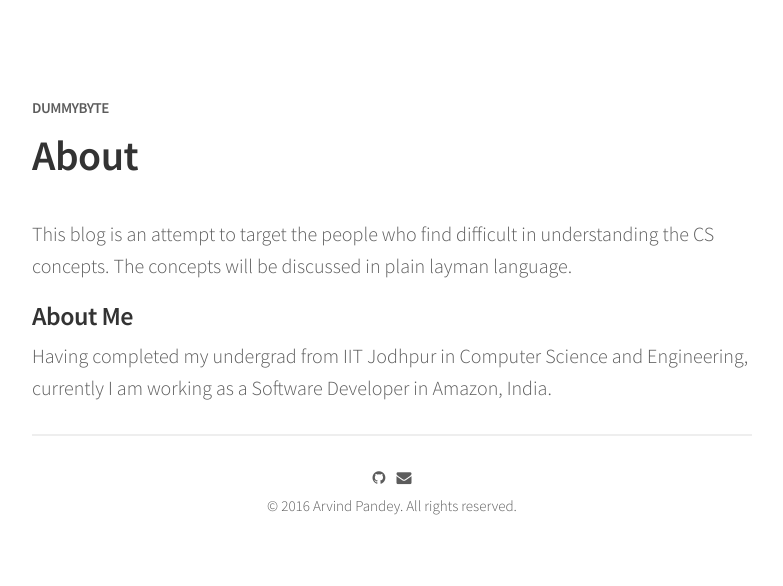
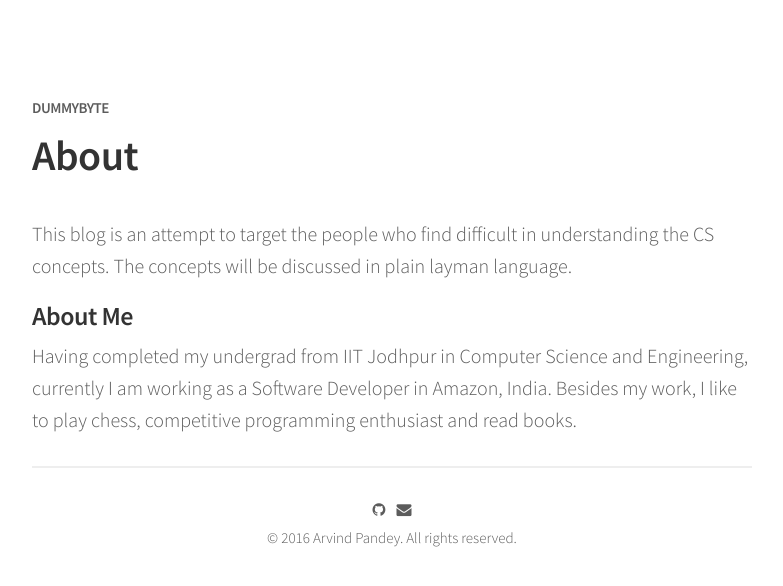
Before and after one commit to dummybyte/blog, a Jekyll site: the page built from about.md, in a window 1280 px wide. Shown: the top 586 px of the page, without its empty margins (248-1031 px from the left). Built offline with Jekyll 4.4.1, drawn with Linux system fonts in a browser that asks for light colours; nearby versions of some CDN libraries.

Commit message:
update about me

```diff
--- a/about.md
+++ b/about.md
@@ -7,3 +7,4 @@ This blog is an attempt to target the people who find difficult in understanding
 
 #### About Me
 Having completed my undergrad from IIT Jodhpur in Computer Science and Engineering, currently I am working as a Software Developer in Amazon, India.
+Besides my work, I like to play chess, competitive programming enthusiast and read books.
```
